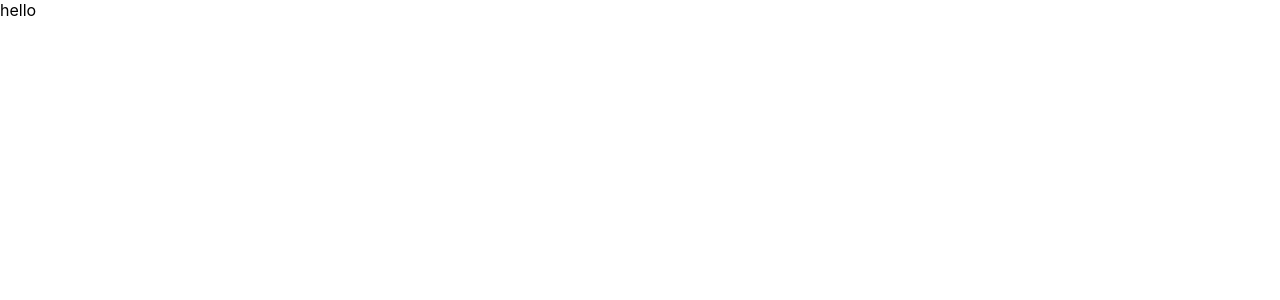
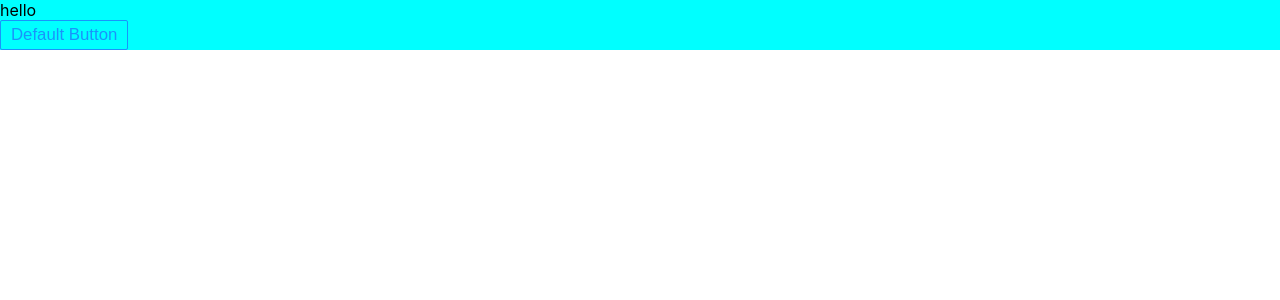
Before and after one commit to smeekas/simform-ui, a React (Create React App) app: page / in a window 1280 px wide. Shown: the top 300 px of the page. Built offline with nearby package versions, Linux system fonts and the light colour scheme; the HTML template or start-up script is replaced by a standard one.

Commit message:
feature: primary and ghost varient of button

```diff
--- a/package.json
+++ b/package.json
@@ -15,6 +15,7 @@
     "react": "^18.2.0",
     "react-dom": "^18.2.0",
     "react-scripts": "5.0.1",
+    "sass": "^1.55.0",
     "typescript": "^4.8.4"
   },
   "scripts": {
--- a/src/App.tsx
+++ b/src/App.tsx
@@ -1,14 +1,23 @@
-import React from 'react';
-
+import React, { MouseEventHandler } from 'react';
+import Button from './components/Button/Button';
 
 
 function App() {
+  const ref=React.useRef<HTMLButtonElement>(null);
+  const handler:MouseEventHandler=(e)=>{
+    // console.log(ref)
+  }
   return (
-    <div className="App">hello</div>
+    <div className="App">
+    <div >hello</div>
+    <Button ghost  onClick={handler} varient="primary" />
+    </div>
   );
 }
 
 export default App;
-//TODO circle CI
 //TODO COLOR VARIABLES
 //TODO button component
+ //TODO --> button default design
+ //TODO --> button varient design design
+ //TODO --> button icon support
--- /dev/null
+++ b/src/components/Button/Button.scss
@@ -0,0 +1,55 @@
+@import "../../styles/variables.scss";
+@import "./mixin.scss";
+.zen-button {
+  font-size: 1.05rem;
+  background-color: white;
+  border-color: #d9d9d9;
+  border-width: 1.5px;
+  border-style: solid;
+  padding: 4px 10px;
+  cursor: pointer;
+  border-radius: 2px;
+  outline: none;
+  transition: all 150ms linear;
+}
+
+.zen-button:hover {
+  color: rgba($primary-color, 0.8);
+  border-color: rgba($primary-color, 0.8);
+}
+
+.zen-primary {
+  background-color: $primary-color;
+  color: white;
+  border-color: $primary-color;
+}
+.zen-primary:hover {
+  background-color: rgba($primary-color, 0.8);
+  color: white;
+  border-color: rgba($primary-color, 0.8);
+}
+
+.zen-ghost {
+  &.zen-primary {
+    @include PrimaryColor();
+  }
+  background-color: transparent;
+}
+
+.zen-ghost:hover {
+  background-color: transparent;
+}
+
+.zen-disabled {
+  cursor: not-allowed;
+  background-color: $disabled-color;
+  color: $disabled-border-color;
+  border-color: $disabled-border-color;
+}
+.zen-disabled:hover {
+  cursor: not-allowed;
+  background-color: s$disabled-color;
+  color: $disabled-border-color;
+
+  border-color: $disabled-border-color;
+}
--- /dev/null
+++ b/src/components/Button/Button.tsx
@@ -0,0 +1,32 @@
+import React, { HTMLProps, ButtonHTMLAttributes, HTMLAttributes } from "react";
+import "./Button.scss";
+import classNames from "classnames";
+interface buttonProps extends ButtonHTMLAttributes<HTMLButtonElement> {
+  varient?: "primary"|"default";
+  ghost?:boolean
+}
+
+const Button = React.forwardRef<HTMLButtonElement, buttonProps>(
+  (props, ref) => {
+    const { disabled,ghost, varient, ...rest } = props;
+    console.log(ref);
+    const classnames = classNames({
+      [`zen-${varient}`]: varient!=="default",
+      [`zen-disabled`]: disabled,
+      [`zen-ghost`]: ghost,
+    });
+    console.log(classnames);
+    return (
+      <button
+        disabled={disabled}
+        className={`zen-button ${classnames}`}
+        {...(rest as ButtonHTMLAttributes<HTMLButtonElement>)}
+        ref={ref}
+      >
+        Default Button
+      </button>
+    );
+  }
+);
+
+export default Button;
--- /dev/null
+++ b/src/components/Button/mixin.scss
@@ -0,0 +1,12 @@
+@mixin PrimaryColor() {
+  color: $primary-color;
+  &:hover {
+    color: rgba($primary-color, 0.8);
+  }
+}
+@mixin DangerColor() {
+    color: $danger-color;
+    &:hover {
+      color: rgba($danger-color, 0.8);
+    }
+  }
--- a/src/index.css
+++ b/src/index.css
@@ -11,3 +11,6 @@ code {
   font-family: source-code-pro, Menlo, Monaco, Consolas, 'Courier New',
     monospace;
 }
+.App{
+  background-color: aqua;
+}
--- /dev/null
+++ b/src/styles/variables.scss
@@ -0,0 +1,5 @@
+$primary-color: #1993fb;
+// $primary-hover-color:#41abfb;
+$disabled-color:#f5f5f5;
+$disabled-border-color:#c7ced6;
+$danger-color:#d64245;
```
Also changed, not shown: 1 other file (tests, documents, lock files or other folders).
